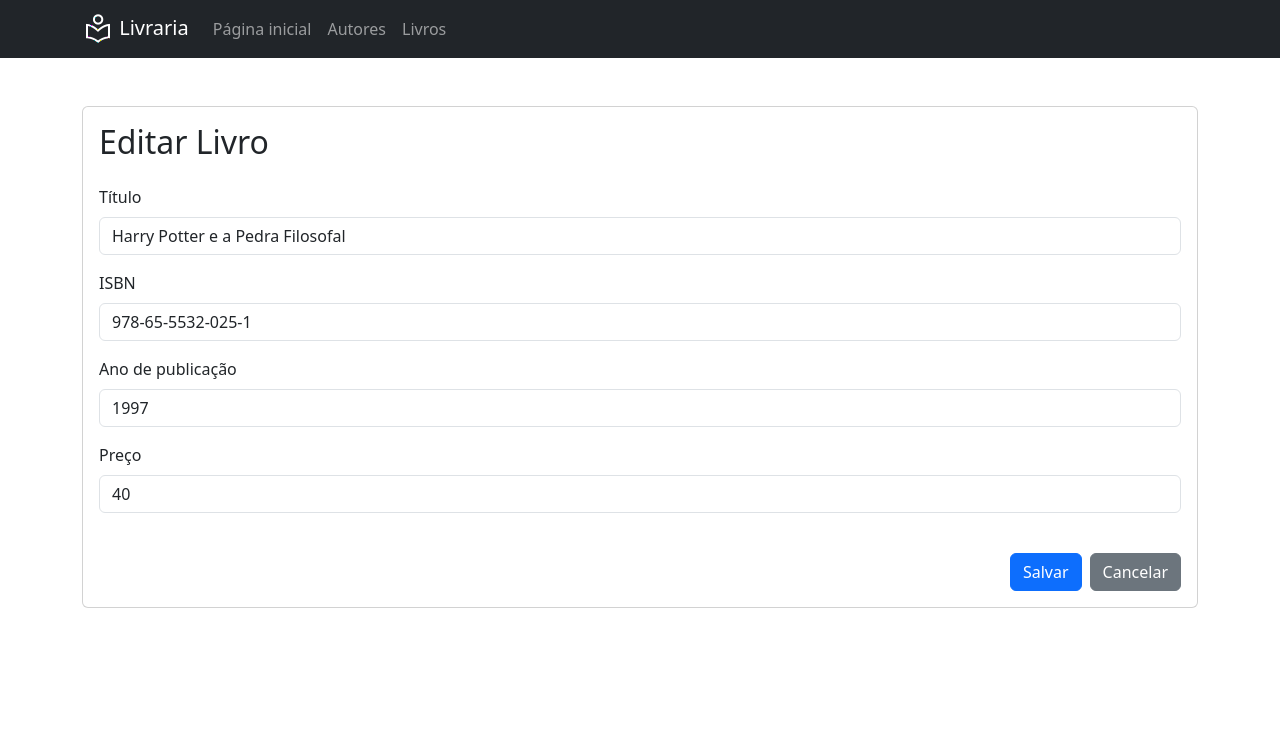
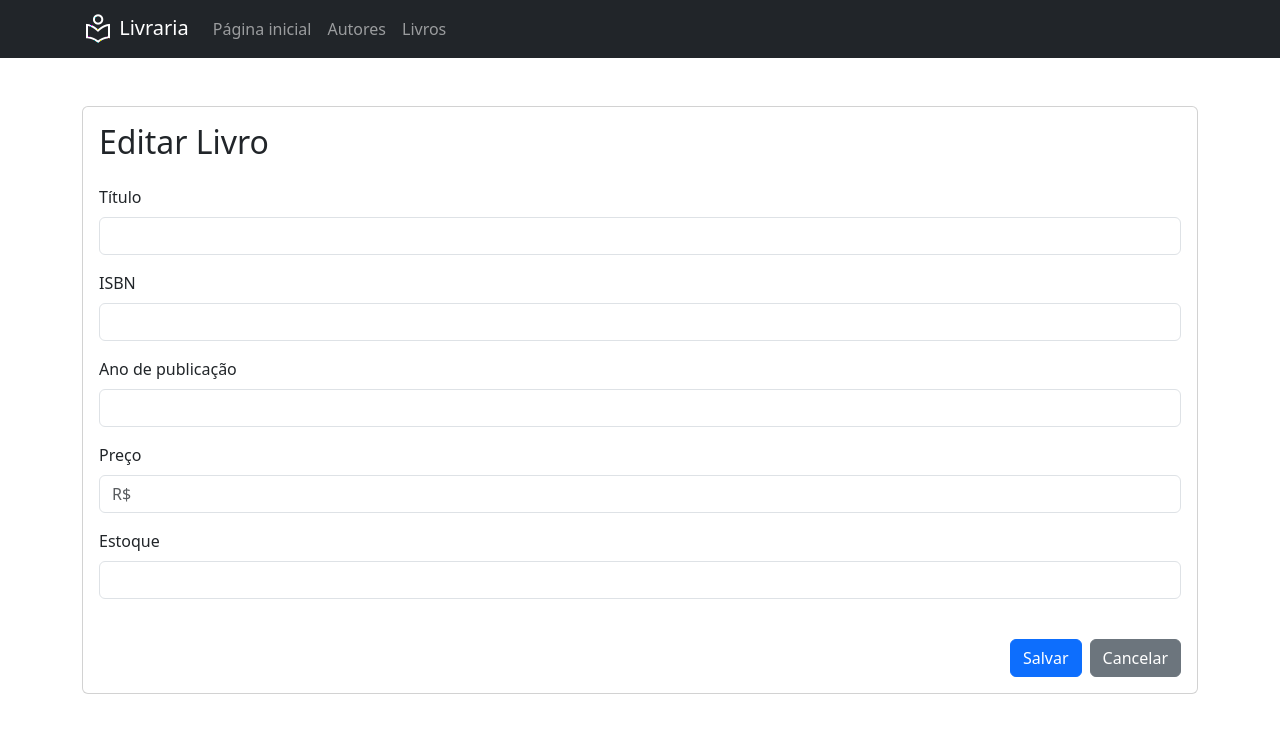
Before and after one commit to lcgds/bookstore-ui, a React (Vite) app: page /books/edit in a window 1280 px wide. Shown: the top 732 px of the page. Built offline with nearby package versions, Linux system fonts and the light colour scheme; no server answers.

Commit message:
Integração do front-end com a api

```diff
--- a/src/pages/Authors/Create.jsx
+++ b/src/pages/Authors/Create.jsx
@@ -1,9 +1,17 @@
 import { useState } from "react";
 import { Alert, Form, Button, Card, Container } from "react-bootstrap";
 import { Header } from "../../components/Header";
+import { Handler } from "../../api/handlersReact.js";
+import { AuthorsFetch } from "../../api/authors.js";
 
 export const AuthorCreate = () => {
   const [show, setShow] = useState(false);
+
+  const [formData, setFormData] = useState({
+    name: "",
+    nationality: "brasileiro(a)",
+    birth_date: ""
+  })
 
   return (
     <>
@@ -24,25 +32,36 @@ export const AuthorCreate = () => {
               className="d-grid gap-0 row-gap-3"
               onSubmit={() => {
                 event.preventDefault();
+
+                const payload = {
+                  name: formData.name,
+                  birth_date: formData.birth_date,
+                  nationality: formData.nationality
+                };
+
+                new AuthorsFetch().registerAuthor(payload);
                 setShow(true);
                 event.target.reset();
               }}
             >
               <Form.Group>
                 <Form.Label>Nome</Form.Label>
-                <Form.Control type="text" name="name" required autoFocus />
+                <Form.Control type="text" name="name" required autoFocus value={formData.name} onChange={(e) => { new Handler().handleChange(e, setFormData)}} />
               </Form.Group>
 
               <Form.Group>
                 <Form.Label>Data de nascimento</Form.Label>
-                <Form.Control type="date" name="nationality" required />
+                <Form.Control type="date" name="birth_date" required value={formData.birth_date} onChange={(e) => { new Handler().handleChange(e, setFormData)}}/>
               </Form.Group>
 
               <Form.Group>
                 <Form.Label>Nacionalidade</Form.Label>
                 <Form.Select
                   aria-label="Selecione a nacionalidade"
-                  defaultValue="brasileiro(a)"
+                  name="nationality"
+                  required
+                  value={formData.nationality}
+                  onChange={(e) => { new Handler().handleChange(e, setFormData)}}
                 >
                   <option value="afegã(o)">afegã(o)</option>
                   <option value="sul-africano(a)">sul-africano(a)</option>
--- a/src/pages/Authors/Update.jsx
+++ b/src/pages/Authors/Update.jsx
@@ -1,9 +1,20 @@
 import { useState } from "react";
 import { Alert, Form, Button, Card, Container } from "react-bootstrap";
 import { Header } from "../../components/Header";
+import { useLocation } from "react-router-dom";
+import { AuthorsFetch } from "../../api/authors.js";
+import { Handler } from "../../utils/handlersReact.js";
 
 export const AuthorUpdate = () => {
   const [show, setShow] = useState(false);
+
+  const initialData = useLocation().state || {};
+
+  const [formData, setFormData] = useState({
+    name: initialData.name || "",
+    birth_date: initialData.birth_date || "",
+    nationality: initialData.nationality || ""
+  });
 
   return (
     <>
@@ -24,6 +35,7 @@ export const AuthorUpdate = () => {
               className="d-grid gap-0 row-gap-3"
               onSubmit={() => {
                 event.preventDefault();
+                new AuthorsFetch().updateAuthor(initialData.id, formData);
                 setShow(true);
               }}
             >
@@ -32,8 +44,9 @@ export const AuthorUpdate = () => {
                 <Form.Control
                   type="text"
                   name="name"
-                  value="J. K. Rowling"
+                  value={formData.name}
                   required
+                  onChange={(e) => new Handler().handleChange(e, setFormData)}
                 />
               </Form.Group>
 
@@ -42,8 +55,9 @@ export const AuthorUpdate = () => {
                 <Form.Control
                   type="date"
                   name="birth_date"
-                  value="1965-07-31"
+                  value={formData.birth_date}
                   required
+                  onChange={(e) => new Handler().handleChange(e, setFormData)}
                 />
               </Form.Group>
 
@@ -51,7 +65,9 @@ export const AuthorUpdate = () => {
                 <Form.Label>Nacionalidade</Form.Label>
                 <Form.Select
                   aria-label="Selecione a nacionalidade"
-                  defaultValue="inglês(esa)"
+                  name="nationality"
+                  value={formData.nationality}
+                  onChange={(e) => new Handler().handleChange(e, setFormData)}
                 >
                   <option value="afegã(o)">afegã(o)</option>
                   <option value="sul-africano(a)">sul-africano(a)</option>
--- a/src/pages/Books/Create.jsx
+++ b/src/pages/Books/Create.jsx
@@ -1,13 +1,38 @@
-import { useState } from "react";
+import { useEffect, useState } from "react";
 import { Alert, Form, Button, Card, Container } from "react-bootstrap";
 import { Header } from "../../components/Header";
+import { BooksFetch } from "../../api/books.js";
+import { Handler } from "../../api/handlersReact.js";
+import { AuthorsFetch } from "../../api/authors.js";
 
 export const BookCreate = () => {
   const [show, setShow] = useState(false);
 
+  const [formData, setFormData] = useState({
+    title: "",
+    isbn: "",
+    publish_year: "",
+    price: "",
+    stock: "",
+    author_ids: [],
+  });
+
+  const [allAuthors, setAllAuthors] = useState([]);
+  const [searchAuthor, setSearchAuthor] = useState("");
+
+  useEffect(() => {
+    const fetchAuthors = async () => {
+      const response = await new AuthorsFetch().getAllAuthors(true);
+      setAllAuthors(response.data);
+    };
+
+    fetchAuthors();
+  }, []);
+
   return (
     <>
       <Header />
+
       {show && (
         <Container className="mb-5">
           <Alert variant="success" onClose={() => setShow(false)} dismissible>
@@ -15,41 +40,136 @@ export const BookCreate = () => {
           </Alert>
         </Container>
       )}
+
       <Container>
         <Card>
           <Card.Body>
             <h2 className="mb-4">Cadastrar Livro</h2>
-            <Form
-              className="d-grid gap-0 row-gap-3"
-              onSubmit={() => {
-                event.preventDefault();
-                setShow(true);
-                event.target.reset();
-              }}
-            >
+
+            <Form className="d-grid gap-0 row-gap-3" onSubmit={() => {
+              event.preventDefault();
+
+              const payload = {
+                title: formData.title,
+                isbn: formData.isbn,
+                publish_year: Number(formData.publish_year),
+                price: Number(formData.price),
+                stock: Number(formData.stock),
+                author_ids: formData.author_ids,
+              };
+
+              new BooksFetch().registerBook(payload);
+              setShow(true);
+              event.target.reset();
+            }}>
               <Form.Group>
                 <Form.Label>Título</Form.Label>
-                <Form.Control type="text" name="title" required autoFocus />
+                <Form.Control
+                  type="text"
+                  name="title"
+                  required
+                  autoFocus
+                  value={formData.title}
+                  onChange={(e) =>
+                    new Handler().handleChange(e, setFormData)
+                  }
+                />
               </Form.Group>
 
               <Form.Group>
                 <Form.Label>ISBN</Form.Label>
-                <Form.Control type="text" name="isbn" required />
+                <Form.Control
+                  type="text"
+                  name="isbn"
+                  required
+                  value={formData.isbn}
+                  onChange={(e) =>
+                    new Handler().handleChange(e, setFormData)
+                  }
+                />
               </Form.Group>
 
               <Form.Group>
                 <Form.Label>Ano de publicação</Form.Label>
-                <Form.Control type="text" name="published_year" required />
+                <Form.Control
+                  type="number"
+                  name="publish_year"
+                  step="1"
+                  min="0"
+                  required
+                  value={formData.publish_year}
+                  onChange={(e) =>
+                    new Handler().handleChange(e, setFormData)
+                  }
+                />
               </Form.Group>
 
               <Form.Group>
                 <Form.Label>Preço</Form.Label>
                 <Form.Control
                   type="number"
-                  name="isbn"
-                  min="1"
+                  name="price"
+                  min="0"
+                  step="0.01"
                   placeholder="R$"
+                  value={formData.price}
+                  onChange={(e) =>
+                    new Handler().handleChange(e, setFormData)
+                  }
                 />
+              </Form.Group>
+
+              <Form.Group>
+                <Form.Label>Estoque</Form.Label>
+                <Form.Control
+                  type="number"
+                  name="stock"
+                  min="0"
+                  step="1"
+                  value={formData.stock}
+                  onChange={(e) =>
+                    new Handler().handleChange(e, setFormData)
+                  }
+                />
+              </Form.Group>
+
+              <Form.Group>
+                <Form.Label>Autores</Form.Label>
+
+                <Form.Control
+                  type="text"
+                  placeholder="Pesquisar autor..."
+                  value={searchAuthor}
+                  onChange={(e) => setSearchAuthor(e.target.value)}
+                />
+
+                <div
+                  className="border rounded p-2 mt-2"
+                  style={{ maxHeight: "150px", overflowY: "auto" }}
+                >
+                  {allAuthors
+                    .filter((a) => a.name?.toLowerCase().includes(searchAuthor.toLowerCase()))
+                    .map((author) => (
+                      <Form.Check
+                        key={author.id}
+                        type="checkbox"
+                        label={author.name + " - Nacionalidade: " + author.nationality}
+                        value={author.id}
+                        checked={formData.author_ids.includes(author.id)}
+                        onChange={(e) => {
+                          const { checked, value } = e.target;
+                          setFormData((prev) => ({
+                            ...prev,
+                            author_ids: checked
+                              ? [...prev.author_ids, Number(value)]
+                              : prev.author_ids.filter(
+                                  (id) => id !== Number(value)
+                                ),
+                            }));
+                          }}
+                        />
+                      ))}
+                </div>
               </Form.Group>
 
               <div className="d-flex gap-2 mt-4 justify-content-end">
--- a/src/pages/Books/Read.jsx
+++ b/src/pages/Books/Read.jsx
@@ -1,20 +1,20 @@
-import { useState } from "react";
+import { useEffect, useState } from "react";
 import { Alert, Table, Button, Container } from "react-bootstrap";
 import { Link } from "react-router-dom";
 import { Header } from "../../components/Header";
+import { BooksFetch } from "../../api/books.js";
 
 export const BookRead = () => {
-  const books = [
-    {
-      id: 1,
-      title: "Harry Potter e a Pedra Filosofal",
-      isbn: "978-65-5532-025-1",
-      published_year: "1997",
-      price: "400,00",
-      created_at: "31/12/2023",
-      updated_at: "31/12/2024",
-    },
-  ];
+
+  const [books, setBooks] = useState([]);
+
+  useEffect(() => {
+    const fetchData = async () => {
+      const data = await new BooksFetch().getAllBooks(true);
+      setBooks(data.data);
+    }
+    fetchData();
+    },[]);
 
   const [show, setShow] = useState(false);
 
@@ -53,7 +53,7 @@ export const BookRead = () => {
                 <td>{book.created_at}</td>
                 <td>{book.updated_at}</td>
                 <td>
-                  <Link to={"/books/edit"}>
+                  <Link to={"/books/edit"} state={book}>
                     <Button
                       title="Editar"
                       aria-label="Editar"
@@ -68,9 +68,8 @@ export const BookRead = () => {
                   </Link>
                   <Button
                     onClick={() => {
+                      new BooksFetch().deleteBook(book.id);
                       setShow(true);
-                      document.getElementsByTagName("tr")[1].style.display =
-                        "none";
                     }}
                     title="Excluir"
                     aria-label="Excluir"
--- a/src/pages/Books/Update.jsx
+++ b/src/pages/Books/Update.jsx
@@ -1,9 +1,22 @@
-import { useState } from "react";
+import { useEffect, useState } from "react";
 import { Alert, Form, Button, Card, Container } from "react-bootstrap";
 import { Header } from "../../components/Header";
+import { useLocation } from "react-router-dom";
+import { Handler } from "../../utils/handlersReact.js";
+import { BooksFetch } from "../../api/books.js";
 
 export const BookUpdate = () => {
   const [show, setShow] = useState(false);
+
+  const initialData = useLocation().state || {};
+
+  const [formData, setFormData] = useState({
+    title: initialData.title || "",
+    isbn: initialData.isbn || "",
+    published_year: initialData.published_year || "",
+    price: initialData.price || "",
+    stock: initialData.stock || "",
+  });
 
   return (
     <>
@@ -23,6 +36,7 @@ export const BookUpdate = () => {
               className="d-grid gap-0 row-gap-3"
               onSubmit={() => {
                 event.preventDefault();
+                new BooksFetch().updateBook(initialData.id, formData);
                 setShow(true);
               }}
             >
@@ -31,8 +45,9 @@ export const BookUpdate = () => {
                 <Form.Control
                   type="text"
                   name="title"
-                  value="Harry Potter e a Pedra Filosofal"
+                  value={formData.title}
                   required
+                  onChange={(e) => new Handler().handleChange(e, setFormData)}
                 />
               </Form.Group>
 
@@ -41,18 +56,21 @@ export const BookUpdate = () => {
                 <Form.Control
                   type="text"
                   name="isbn"
-                  value="978-65-5532-025-1"
+                  value={formData.isbn}
                   required
+                  onChange={(e) => new Handler().handleChange(e, setFormData)}
                 />
               </Form.Group>
 
               <Form.Group>
                 <Form.Label>Ano de publicação</Form.Label>
                 <Form.Control
-                  type="text"
+                  type="number"
+                  step="1"
                   name="published_year"
-                  value="1997"
+                  value={formData.published_year}
                   required
+                  onChange={(e) => new Handler().handleChange(e, setFormData)}
                 />
               </Form.Group>
 
@@ -60,11 +78,26 @@ export const BookUpdate = () => {
                 <Form.Label>Preço</Form.Label>
                 <Form.Control
                   type="number"
-                  name="isbn"
-                  min="1"
+                  name="price"
+                  min="0"
+                  step="0.01"
                   placeholder="R$"
-                  value="40"
+                  value={formData.price}
                   required
+                  onChange={(e) => new Handler().handleChange(e, setFormData)}
+                />
+              </Form.Group>
+
+              <Form.Group>
+                <Form.Label>Estoque</Form.Label>
+                <Form.Control
+                  type="number"
+                  name="stock"
+                  min="0"
+                  step="1"
+                  value={formData.stock}
+                  required
+                  onChange={(e) => new Handler().handleChange(e, setFormData)}
                 />
               </Form.Group>
 
```
Also changed, not shown: src/pages/Authors/Read.jsx (+14 -14 lines).
